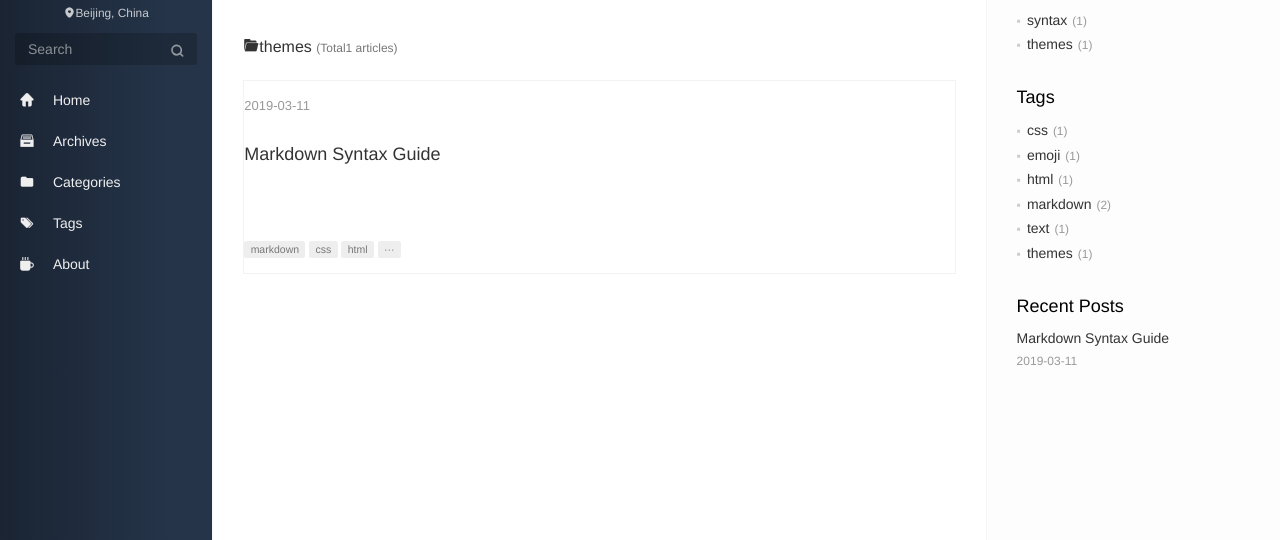
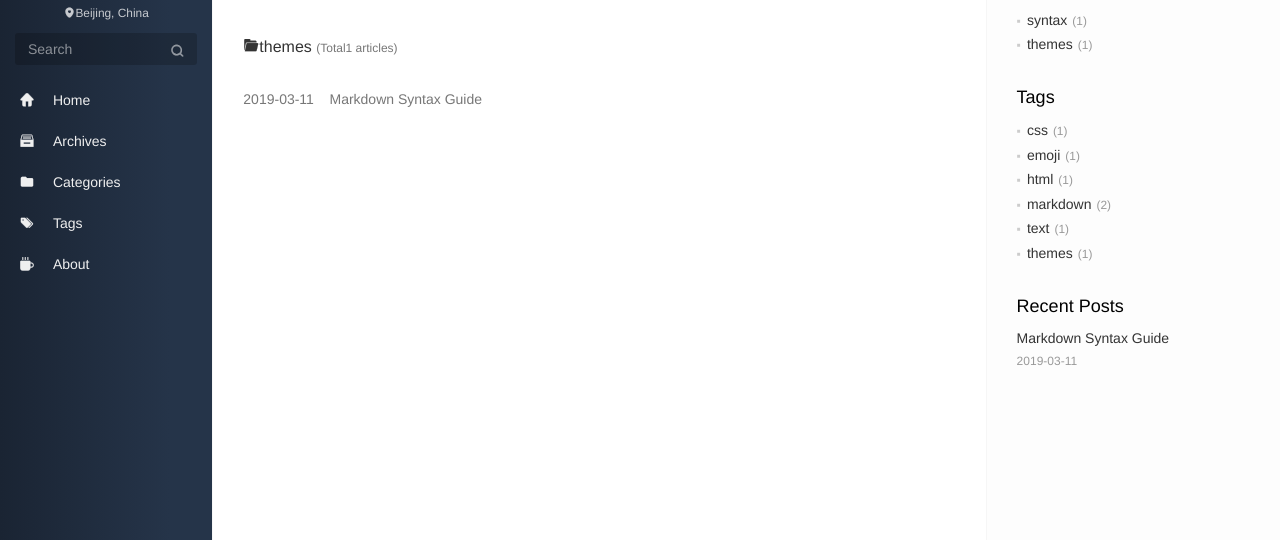
Before and after one commit to lcoco/lcoco.github.io, a plain HTML site: page categories/themes/index.html in a window 1280 px wide. Shown: the part 137-677 px from the top of the page. Drawn offline with nearby package versions, Linux system fonts and the light colour scheme.

Commit message:
20191118second summit

```diff
--- a/categories/themes/index.html
+++ b/categories/themes/index.html
@@ -238,23 +238,11 @@
                     aria-labelledby="headingfe021943dcda87150f590b3475afaded">
                     <div class="panel-body">
                         <div class="collection">
-<article class="panel panel-default hover-shadow hover-grow" itemscope itemtype="http://schema.org/BlogPosting">
-    <div class="panel-body">
-        <div class="article-meta">
-            <time datetime="2019-03-11 00:00:00 &#43;0000 UTC"
-                itemprop="datePublished">2019-03-11</time>
-        </div>
-        <h3 class="article-title" itemprop="name">
-            <a class="article-link" href="https://lcoco.github.io/2019/03/markdown-syntax/">Markdown Syntax Guide</a>
-        </h3>
-    </div>
-    <div class="panel-footer">
-        <a href="https://lcoco.github.io/tags/markdown" class="label label-default mb">markdown</a>
-        <a href="https://lcoco.github.io/tags/css" class="label label-default mb">css</a>
-        <a href="https://lcoco.github.io/tags/html" class="label label-default mb">html</a>
-        <span class="label label-default mb">···</span>
-    </div>
-</article>
+<a href="https://lcoco.github.io/2019/03/markdown-syntax/" class="collection-item" itemprop="url"  target="_blank" >
+    <time datetime="2019-03-11 00:00:00 &#43;0000 UTC"
+        itemprop="datePublished">2019-03-11</time>
+    <span>&nbsp;&nbsp;&nbsp;</span>Markdown Syntax Guide
+</a>
                         </div>
                     </div>
                 </div>
```
Also changed, not shown: posts/index.html (+5 -17 lines), avatar1.png (deleted), favicon1.ico (deleted).
